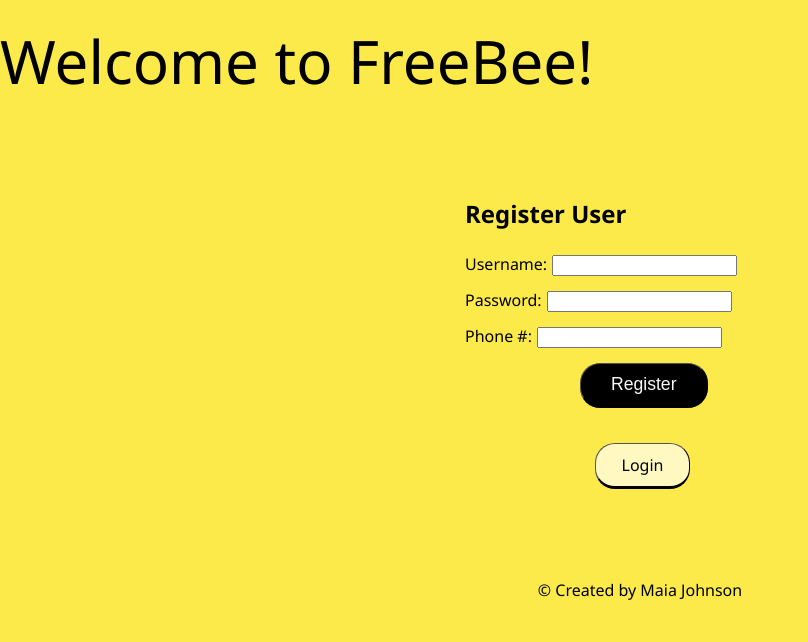
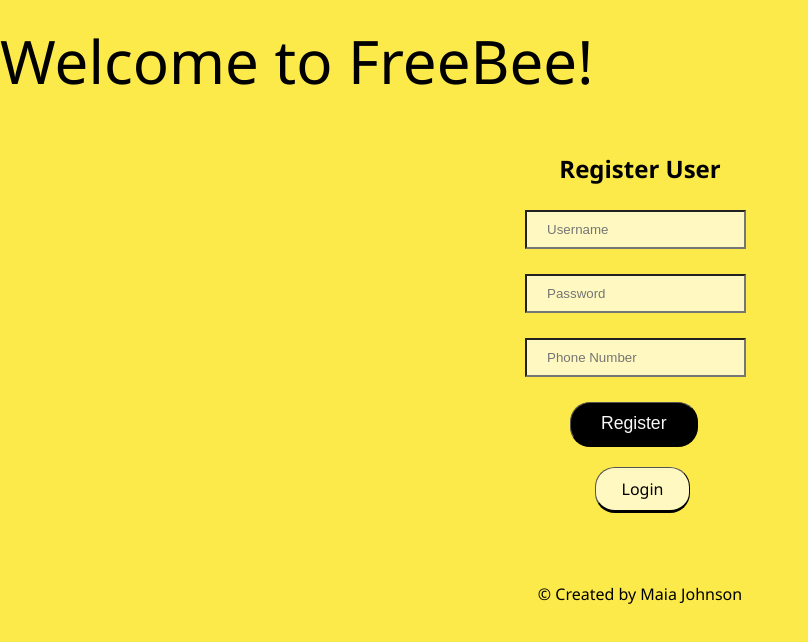
Before and after one commit to maiajohnson/freebee-solo-project, a React (Create React App) app: page /#/home in a window 1280 px wide. Both pictures are taken after a click on the button "Register". Shown: the top 642 px of the page, without its empty margins (0-808 px from the left). Built offline with nearby package versions, Linux system fonts and the light colour scheme; no server answers.

Commit message:
matched styling elements of registration page to login page

```diff
--- a/src/components/App/App.css
+++ b/src/components/App/App.css
@@ -39,6 +39,21 @@ Button
   outline: 0;
   cursor: pointer;
   margin-left: 115px;
+}
+
+.reg-btn {
+  display: inline-block;
+  padding: 10px 30px;
+  border-color: black;
+  border-width: 1px 1px 3px;
+  border-radius: 20px;
+  background-color: black;
+  color: #f8f8f8;
+  font-size: 1.1rem;
+  outline: 0;
+  cursor: pointer;
+  margin-left: 130px;
+  margin-bottom: 20px;
 }
 
 .btn_sizeMin {
@@ -107,7 +122,17 @@ Form Treatment
   margin: 0 auto 0px;
   background-color: #FCEA4A;
   border-radius: 3px;
-  /* box-shadow: 0 1px 2px rgb(0, 0, 0, 0.4); */
+  border-top: 10px black;
+}
+
+.reg-formPanel {
+  box-sizing: border-box;
+  width: 400px;
+  max-width: 100%;
+  /* padding: 25px; */
+  margin: 0 auto 0px;
+  background-color: #FCEA4A;
+  border-radius: 3px;
   border-top: 10px black;
 }
 
@@ -129,3 +154,29 @@ input {
   margin-left: 60px;
   margin-bottom: 40px;
 }
+
+.phoneNum {
+  padding: 10px 20px;
+  background-color: #FFF9C1;
+  margin-left: 85px;
+  margin-bottom: 20px;
+}
+
+.reg-username {
+  padding: 10px 20px;
+  margin-left: 85px;
+  margin-bottom: 20px;
+  background-color: #FFF9C1;
+}
+
+.reg-password {
+  padding: 10px 20px;
+  background-color: #FFF9C1;
+  margin-left: 85px;
+  margin-bottom: 20px;
+}
+
+.register-text {
+  text-align: center;
+  margin-top: 0px;
+}
--- a/src/components/Footer/Footer.css
+++ b/src/components/Footer/Footer.css
@@ -1,5 +1,5 @@
 footer {
-  margin-top: 70px;
+  margin-top: 50px;
   padding: 20px;
   text-align: center;
 }
--- a/src/components/RegisterForm/RegisterForm.jsx
+++ b/src/components/RegisterForm/RegisterForm.jsx
@@ -22,8 +22,8 @@ function RegisterForm() {
   }; // end registerUser
 
   return (
-    <form className="formPanel" onSubmit={registerUser}>
-      <h2>Register User</h2>
+    <form className="reg-formPanel" onSubmit={registerUser}>
+      <h2 className='register-text'>Register User</h2>
       {errors.registrationMessage && (
         <h3 className="alert" role="alert">
           {errors.registrationMessage}
@@ -31,10 +31,11 @@ function RegisterForm() {
       )}
       <div>
         <label htmlFor="username">
-          Username:
           <input
+            className='reg-username'
             type="text"
             name="username"
+            placeholder='Username'
             value={username}
             required
             onChange={(event) => setUsername(event.target.value)}
@@ -43,10 +44,11 @@ function RegisterForm() {
       </div>
       <div>
         <label htmlFor="password">
-          Password:
           <input
+            className="reg-password"
             type="password"
             name="password"
+            placeholder="Password"
             value={password}
             required
             onChange={(event) => setPassword(event.target.value)}
@@ -55,10 +57,11 @@ function RegisterForm() {
       </div>
       <div>
       <label htmlFor="phoneNum">
-          Phone #:
           <input
+            className='phoneNum'
             type="number"
             name="phone_num"
+            placeholder='Phone Number'
             value={phoneNum}
             required
             onChange={(event) => setPhoneNum(event.target.value)}
@@ -66,7 +69,7 @@ function RegisterForm() {
         </label>
       </div>
       <div>
-        <input className="btn" type="submit" name="submit" value="Register" />
+        <input className="reg-btn" type="submit" name="submit" value="Register" />
       </div>
     </form>
   );
```
